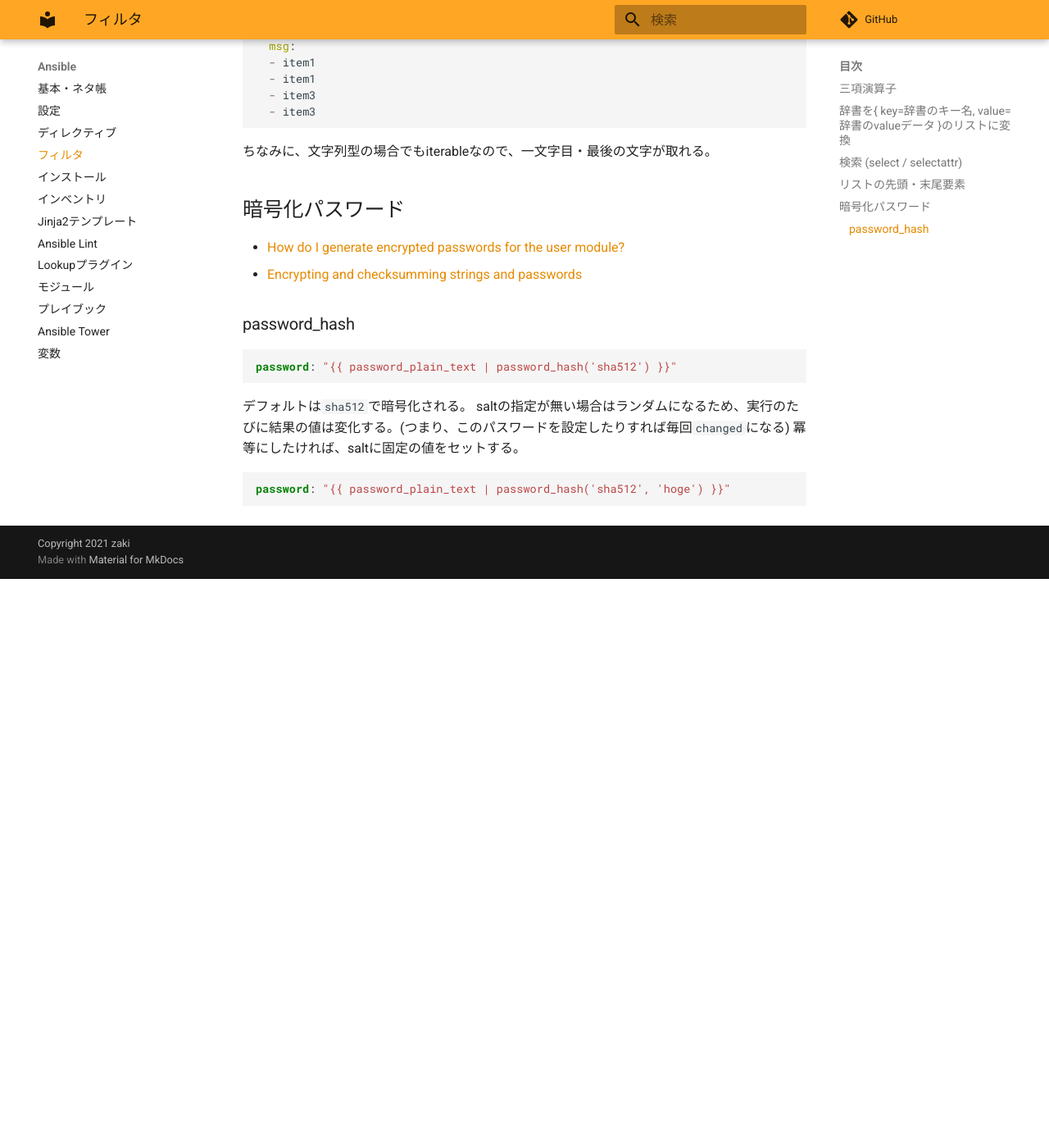
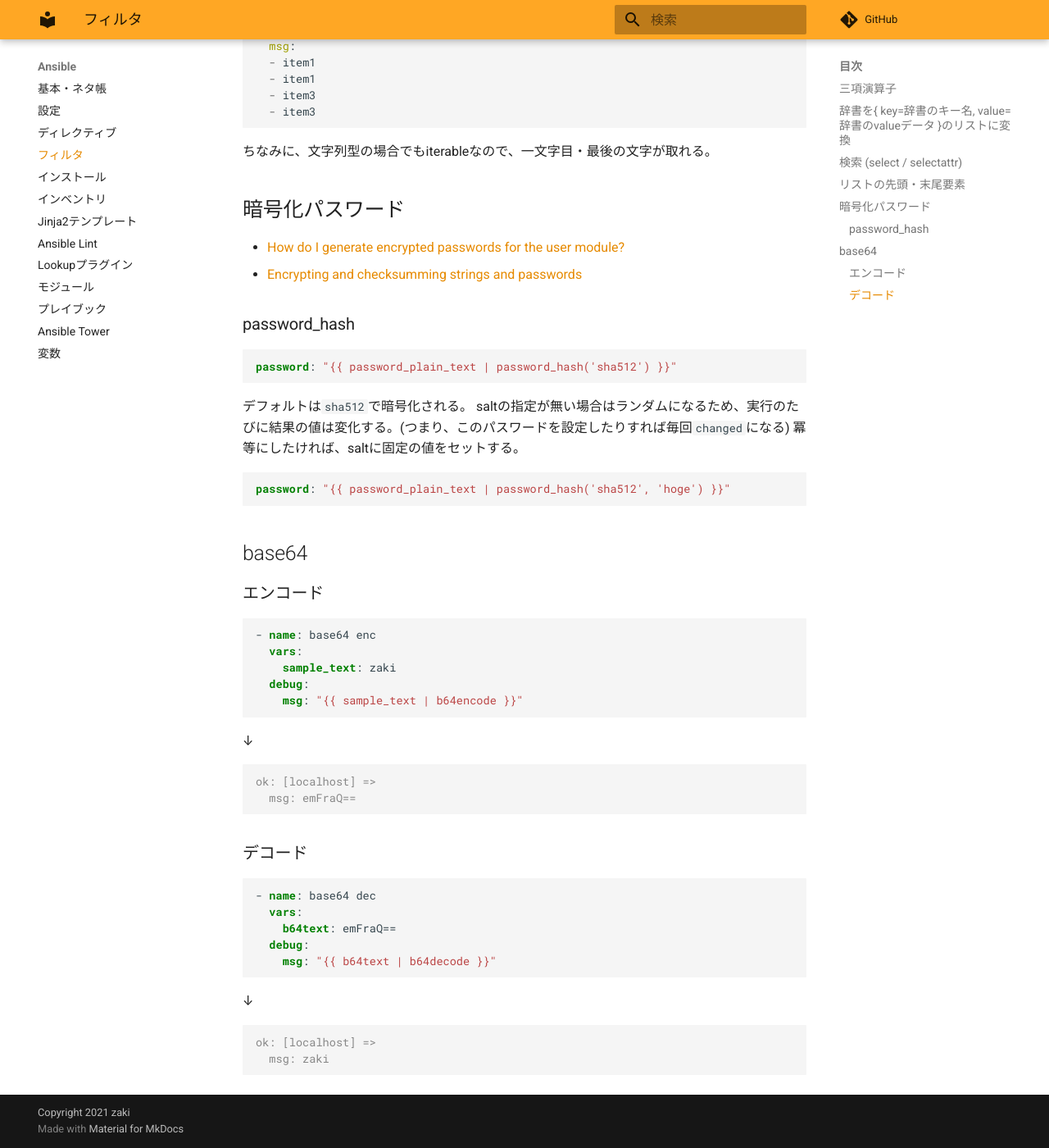
Before and after one commit to zaki-lknr/docs, an MkDocs documentation site: the page built from docs/Ansible/filter.md, in a window 1280 px wide and 1400 px high, scrolled down 3296 px. Shown: the whole window at 82% size. Built offline with MkDocs 1.6.1 and Material for MkDocs 9.7.7, drawn with Linux system fonts in a browser that asks for light colours; comment, search, counter and statistics services are not loaded; before the commit the page ends 4002 px from its top, so only the background shows below that.

Commit message:
add: ansible/filter base64

````diff
--- a/docs/Ansible/filter.md
+++ b/docs/Ansible/filter.md
@@ -173,3 +173,39 @@ saltの指定が無い場合はランダムになるため、実行のたびに
 ```yaml
 password: "{{ password_plain_text | password_hash('sha512', 'hoge') }}"
 ```
+
+## base64
+
+### エンコード
+
+```yaml
+- name: base64 enc
+  vars:
+    sample_text: zaki
+  debug:
+    msg: "{{ sample_text | b64encode }}"
+```
+
+↓
+
+```console
+ok: [localhost] =>
+  msg: emFraQ==
+```
+
+### デコード
+
+```yaml
+- name: base64 dec
+  vars:
+    b64text: emFraQ==
+  debug:
+    msg: "{{ b64text | b64decode }}"
+```
+
+↓
+
+```console
+ok: [localhost] =>
+  msg: zaki
+```
````
